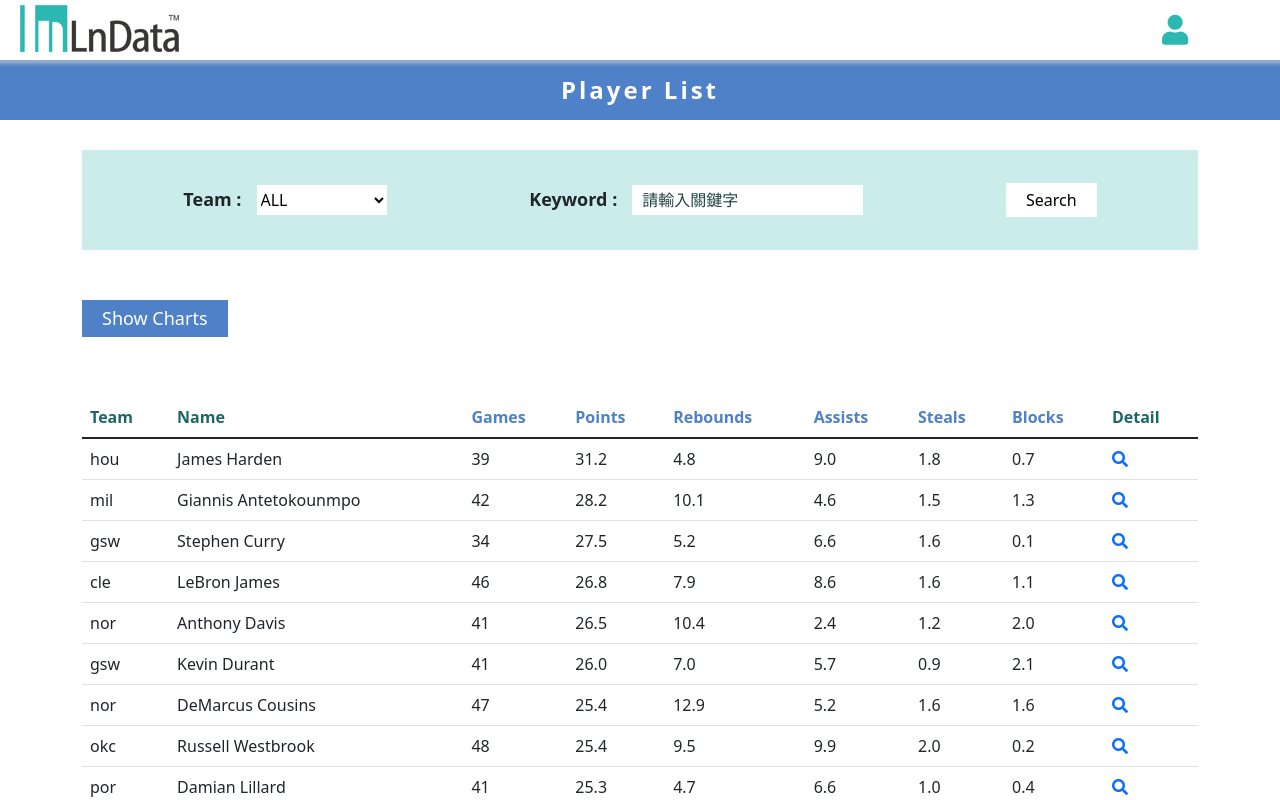
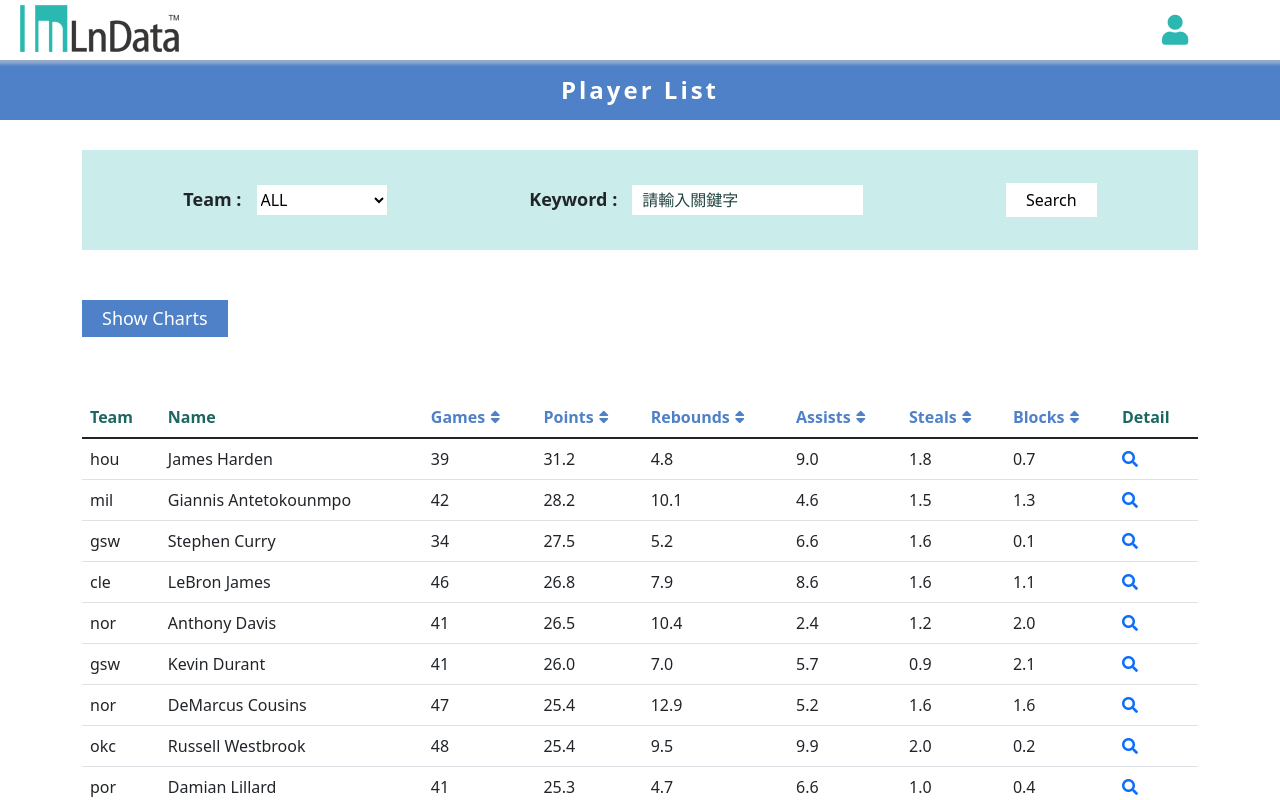
Before and after one commit to chiayuuliu/LnData-react, a React (Create React App) app: page / in a window 1280 px wide. Shown: the top 800 px of the page. Built offline with nearby package versions, Linux system fonts and the light colour scheme.

Commit message:
sort icon

```diff
--- a/src/App.css
+++ b/src/App.css
@@ -198,3 +198,6 @@ th{
   color: #4f81c8;
   cursor: pointer;
 }
+.fa-sort{
+  margin-left: 5px;
+}
--- a/src/pages/PlayerList.js
+++ b/src/pages/PlayerList.js
@@ -264,32 +264,34 @@ const Playerlist = (props) => {
                     onClick={(e)=>{
                         console.log('games')
                          setSortBy('games')
-                     }}>Games</th>
+                     }}>Games
+                     <i class="fas fa-sort"></i></th>
                     <th scope="col"
                     className='sort'
                      onClick={(e)=>{
                          setSortBy('points')
-                     }}>Points</th>
+                     }}>Points
+                     <i class="fas fa-sort"></i></th>
                     <th scope="col"
                     className='sort'
                     onClick={(e)=>{
                          setSortBy('rebounds')
-                     }}>Rebounds</th>
+                     }}>Rebounds<i class="fas fa-sort"></i></th>
                     <th scope="col"
                     className='sort'
                     onClick={(e)=>{
                          setSortBy('assists')
-                     }}>Assists</th>
+                     }}>Assists<i class="fas fa-sort"></i></th>
                     <th scope="col"
                     className='sort'
                     onClick={(e)=>{
                          setSortBy('steals')
-                     }}>Steals</th>
+                     }}>Steals<i class="fas fa-sort"></i></th>
                     <th scope="col"
                     className='sort'
                     onClick={(e)=>{
                          setSortBy('blocks')
-                     }}>Blocks</th>
+                     }}>Blocks<i class="fas fa-sort"></i></th>
                     <th scope="col">Detail</th>
                   </tr>
                 </thead>
```
